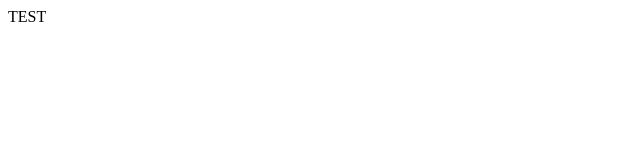
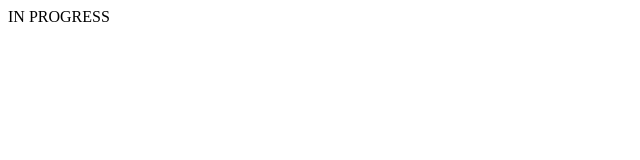
Before and after one commit to fai-Meh/Portfolio, a plain HTML site: page index.html in a window 1280 px wide. Shown: the full height of the page, 0-640 px from the left. Drawn offline with Linux system fonts and the light colour scheme.

Commit message:
Update index.html

```diff
--- a/index.html
+++ b/index.html
@@ -6,6 +6,6 @@
     <title>Document</title> <link rel="stylesheet" href="style.css">
 </head>
 <body>
-    TEST
+    IN PROGRESS
 </body>
 </html>
```
